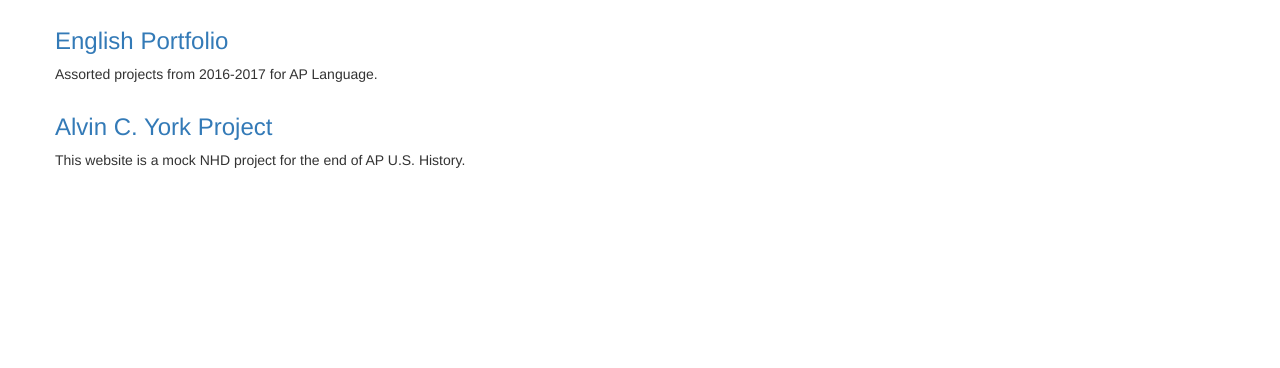
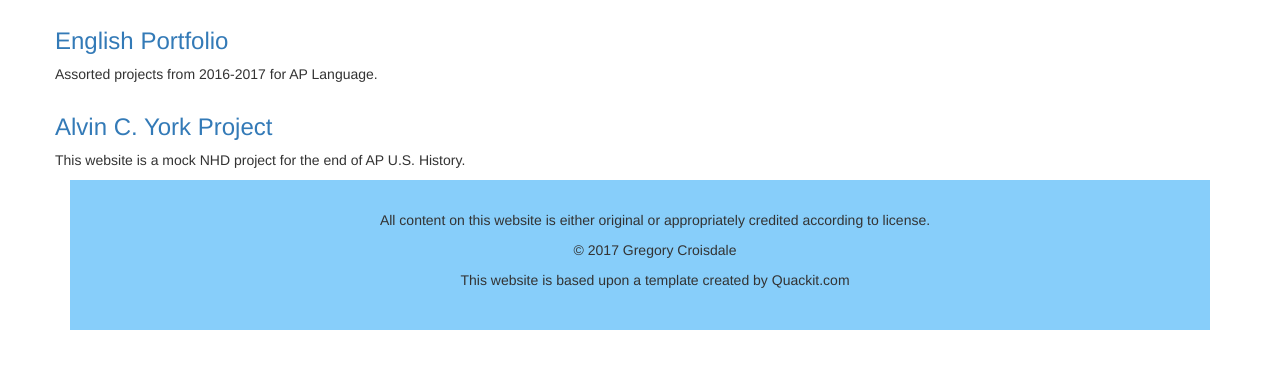
Before and after one commit to awde123/gregc.us, a plain HTML site: page index.html in a window 1280 px wide. Shown: the part 152-520 px from the top of the page. Drawn offline with Linux system fonts and the light colour scheme.

Commit message:
updated about again again again

```diff
--- a/index.html
+++ b/index.html
@@ -85,6 +85,15 @@
             <p>This website is a mock NHD project for the end of AP U.S. History.</p>
             </div>
 
+            <div class="footer-blurb">
+            	<div class="container">
+                <p>All content on this website is either original or appropriately credited according to license.</p>
+            		<p>&copy; 2017 Gregory Croisdale</p>
+                <p>This website is based upon a template created by Quackit.com</p>
+            	</div>
+            </div>
+    	</footer>
+
     <!-- jQuery -->
     <script src="js/jquery-1.11.3.min.js"></script>
 
```
Also changed, not shown: eng.html (+1 -1 lines).
